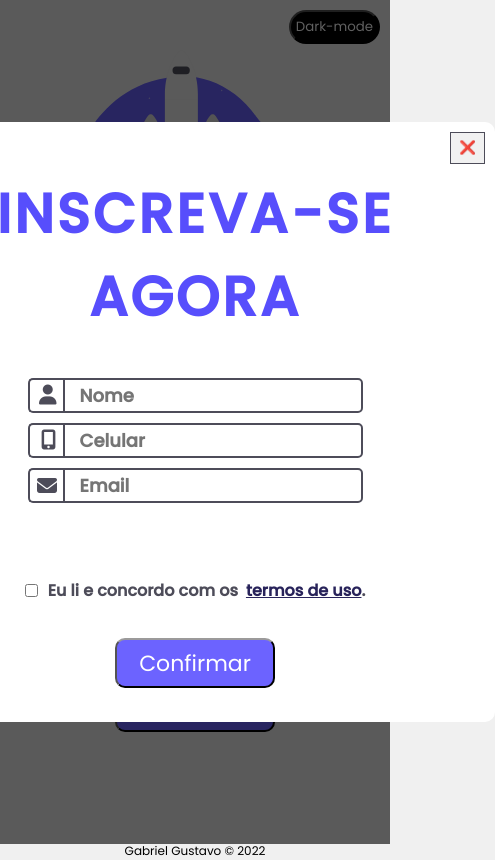
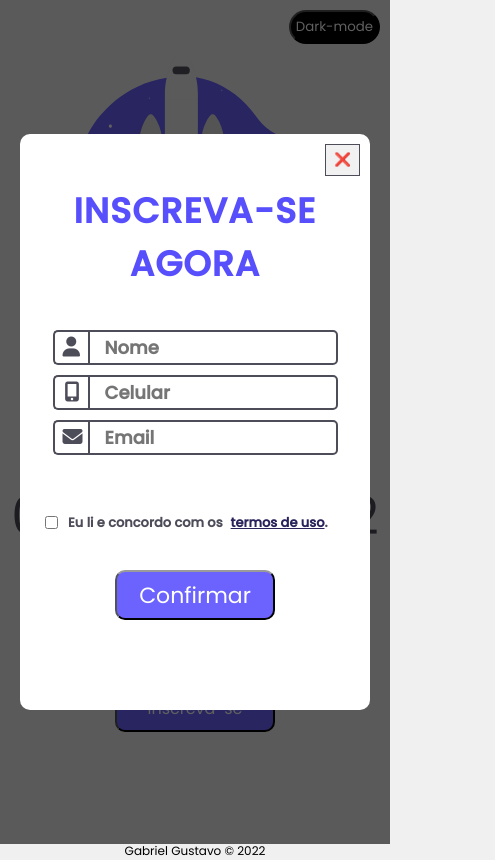
Before and after one commit to Gustabriel/Coming-soon, a plain HTML site: page index.html in a window 390 px wide. Both pictures are taken after a click on the button "Inscreva-se". Shown: the whole page, 495 px wide, since content can reach past the window. Drawn offline with Linux system fonts and the light colour scheme.

Commit message:
versão mobile aprimorada

```diff
--- a/index.html
+++ b/index.html
@@ -52,18 +52,17 @@
                 <h2>INSCREVA-SE AGORA</h2>
             </div>
             <form class="subscription">
-                    <label><div class="icon"></div>
+                    <label><div class="icon"><i class="fas fa-user"></i></div>
                         <input type="text" name="name" id="name" placeholder="Nome">
-                        <i class="fas fa-user"></i>
                     </label>
-                    <label><div class="icon"></div>
+
+                    <label><div class="icon"><i class="fas fa-mobile-alt"></i></div>
                         <input type="tel" name="cel" id="cel" placeholder="Celular">
+                    </label>
 
-                        <i class="fas fa-mobile-alt"></i>
-                    </label>
-                    <label><div class="icon"></div>
+                    <label><div class="icon"><i class="fas fa-envelope"></i></div>
                         <input type="email" name="email" id="email" placeholder="Email">
-                        <i class="fas fa-envelope"></i>
+
                     </label>
                     <label id="check">
                         <input type="checkbox" name="terms" id="terms"> Eu li e concordo com os <a href="https://pt.wikipedia.org/wiki/Termos_de_uso_na_internet" target="_blank">termos de uso</a>.
--- a/style.css
+++ b/style.css
@@ -195,25 +195,14 @@ label {
     width: 35px;
     height: 35px;
     margin-top: 10px;
-}
-
-.fa-user{
-    position: absolute;
-    left: 94px;
-    top: 27px;
+    padding-left: 8px;
 }
 
 .fa-mobile-alt {
-    position: absolute;
-    left: 96px;
-    top: 72px;
+    padding-left: 2px;
 }
 
-.fa-envelope {
-    position: absolute;
-    left: 92px;
-    top: 118px;
-}
+
 
 .subscription input {
     margin-top: 10px;
@@ -369,4 +358,40 @@ footer {
     .signup {
         margin-top: 70px;
     }
+
+  /* modal*/
+    .content-modal {
+        width: 350px;
+        height: auto;
+    }
+
+    .modal-header h2 {
+        letter-spacing: 1px;
+        font-size: 35px;
+    }
+
+    .subscription input {
+        margin-top: 10px;
+        width: 250px;
+    }
+
+    #check {
+        margin-top: 50px;
+        font-size: 13px;
+        width: 300px;
+    }
+
+    .modal-confirm {
+        height: auto;
+        width: 300px;
+        padding: 50px 10px;
+    }
+
+    .modal-confirm p {
+        font-size: 45px;
+        padding-bottom: 10px;
+        color: #4D4C59;
+        text-align: center;
+    }
+
 }
```
